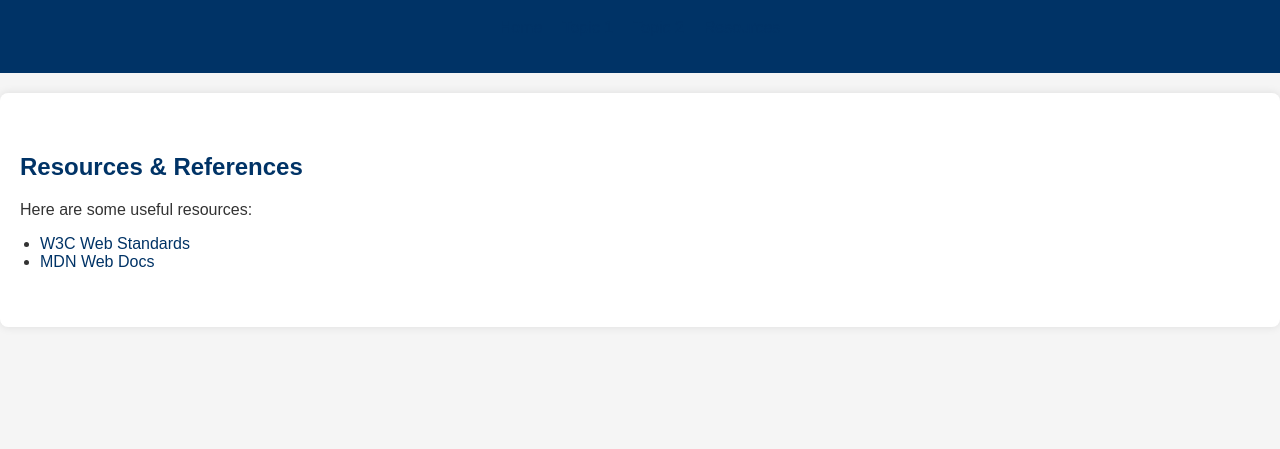
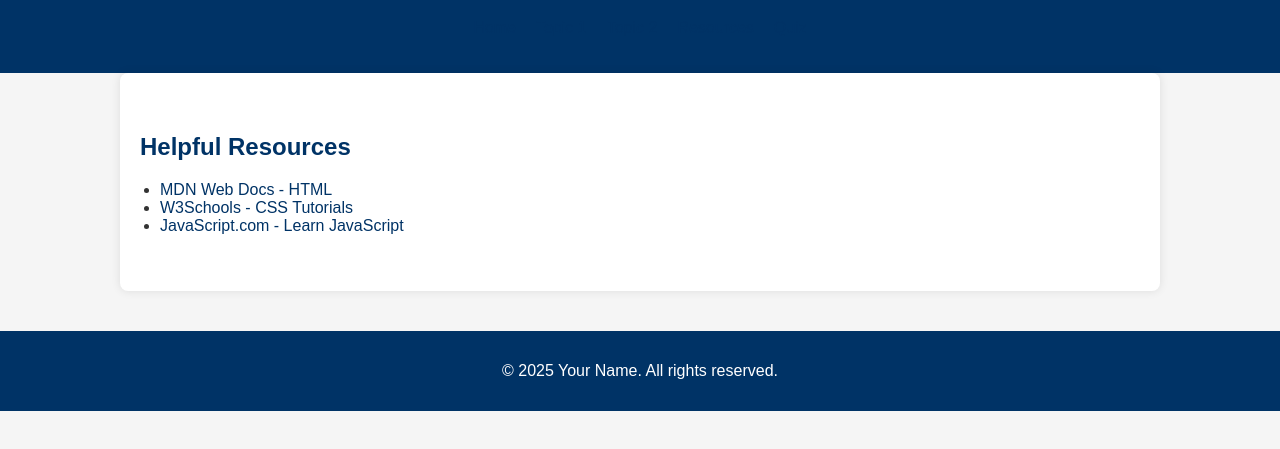
Before and after one commit to Justjes01/web_technology_project, a plain HTML site: page resources.html in a window 1280 px wide. Shown: the part 81-530 px from the top of the page. Drawn offline with Linux system fonts and the light colour scheme.

Commit message:
revision

```diff
--- a/resources.html
+++ b/resources.html
@@ -1,10 +1,9 @@
-
 <!DOCTYPE html>
 <html lang="en">
 <head>
     <meta charset="UTF-8">
     <meta name="viewport" content="width=device-width, initial-scale=1.0">
-    <title>Resources</title>
+    <title>Resources - Web Technology Project</title>
     <link rel="stylesheet" href="styles.css">
 </head>
 <body>
@@ -16,16 +15,25 @@
             <li><a href="topic1.html">Topic 1</a></li>
             <li><a href="topic2.html">Topic 2</a></li>
             <li><a href="resources.html">Resources</a></li>
+            <li><a href="quiz.html">Quiz</a></li> <!-- Add this! -->
         </ul>
     </nav>
 </header>
-<main>
-    <h2>Resources & References</h2>
-    <p>Here are some useful resources:</p>
-    <ul>
-        <li><a href="https://www.w3.org/">W3C Web Standards</a></li>
-        <li><a href="https://developer.mozilla.org/en-US/">MDN Web Docs</a></li>
-    </ul>
+<main class="container">
+    <section>
+        <h2>Helpful Resources</h2>
+        <ul>
+            <li><a href="https://developer.mozilla.org/en-US/docs/Web/HTML" target="_blank">MDN Web Docs - HTML</a></li>
+            <li><a href="https://www.w3schools.com/css/" target="_blank">W3Schools - CSS Tutorials</a></li>
+            <li><a href="https://www.javascript.com/" target="_blank">JavaScript.com - Learn JavaScript</a></li>
+        </ul>
+    </section>
 </main>
+
+<footer>
+    <div class="container">
+        <p>&copy; 2025 Your Name. All rights reserved.</p>
+    </div>
+</footer>
 </body>
 </html>
```
Also changed, not shown: index.html (+12 -3 lines), topic1.html (+14 -5 lines), topic2.html (+14 -5 lines).
